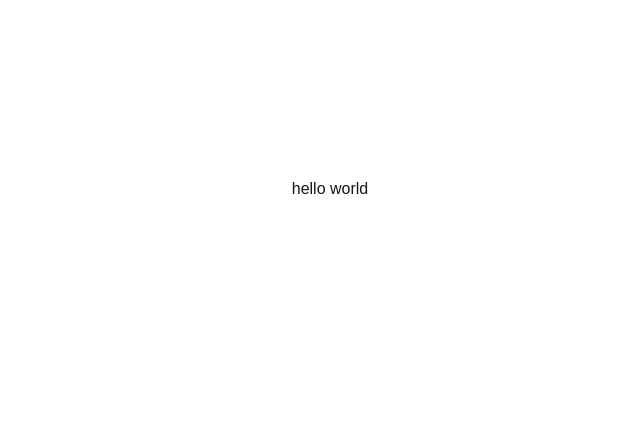
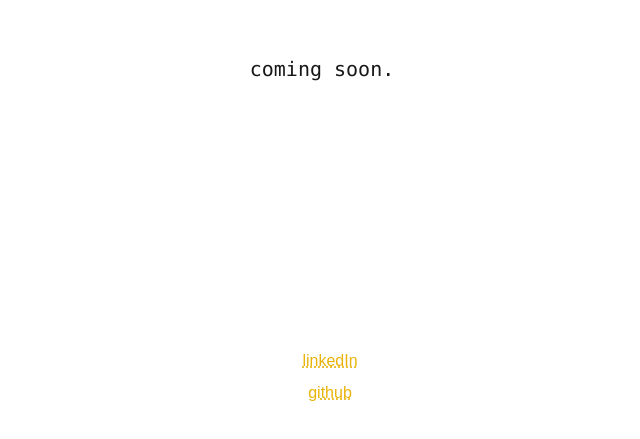
Before and after one commit to nidib/richardbidindotdev, a Next.js app: page / in a window 1280 px wide. Shown: the part 211-650 px from the top of the page, without its empty margins (310-950 px from the left). Built offline with nearby package versions, Linux system fonts and the light colour scheme.

Commit message:
adds wip page

```diff
--- /dev/null
+++ b/src/app/components/caret.tsx
@@ -0,0 +1,3 @@
+export function Caret() {
+	return <div className="h-[21px] w-2.5 ml-1.5 bg-yellow-500 animate-blink" />;
+}
--- /dev/null
+++ b/src/app/components/link.tsx
@@ -0,0 +1,10 @@
+import type { ComponentProps } from 'react';
+
+export function Link(props: ComponentProps<'a'>) {
+	return (
+		<a
+			className="text-yellow-500 underline decoration-dotted hover:no-underline"
+			{...props}
+		/>
+	);
+}
--- a/src/app/globals.css
+++ b/src/app/globals.css
@@ -5,6 +5,20 @@
 :root {
 	--background: #ffffff;
 	--foreground: #171717;
+}
+
+@keyframes blink {
+	0% {
+		opacity: 1;
+	}
+
+	50% {
+		opacity: 0;
+	}
+
+	100% {
+		opacity: 1;
+	}
 }
 
 @media (prefers-color-scheme: dark) {
--- a/src/app/page.tsx
+++ b/src/app/page.tsx
@@ -1,7 +1,17 @@
+import { Caret } from 'src/app/components/caret';
+import { Link } from 'src/app/components/link';
+
 export default function Home() {
 	return (
-		<div className="flex items-center justify-center min-h-screen">
-			hello world
+		<div>
+			<main className="h-[70dvh] flex items-center justify-center">
+				<h1 className="text-xl font-mono">coming soon.</h1>
+				<Caret />
+			</main>
+			<footer className="h-[30dvh] flex flex-col gap-2 justify-start items-center">
+				<Link href="https://linkedin.com/in/richardbidins">linkedIn</Link>
+				<Link href="https://github.com/nidib">github</Link>
+			</footer>
 		</div>
 	);
 }
--- a/tailwind.config.ts
+++ b/tailwind.config.ts
@@ -1,16 +1,19 @@
-import type { Config } from "tailwindcss";
+import type { Config } from 'tailwindcss';
 
 export default {
 	content: [
-		"./src/pages/**/*.{js,ts,jsx,tsx,mdx}",
-		"./src/components/**/*.{js,ts,jsx,tsx,mdx}",
-		"./src/app/**/*.{js,ts,jsx,tsx,mdx}",
+		'./src/pages/**/*.{js,ts,jsx,tsx,mdx}',
+		'./src/components/**/*.{js,ts,jsx,tsx,mdx}',
+		'./src/app/**/*.{js,ts,jsx,tsx,mdx}',
 	],
 	theme: {
 		extend: {
 			colors: {
-				background: "var(--background)",
-				foreground: "var(--foreground)",
+				background: 'var(--background)',
+				foreground: 'var(--foreground)',
+			},
+			animation: {
+				blink: 'blink 1.3s steps(1, start) infinite',
 			},
 		},
 	},
```
